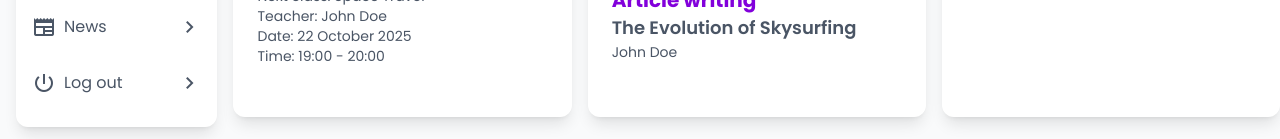
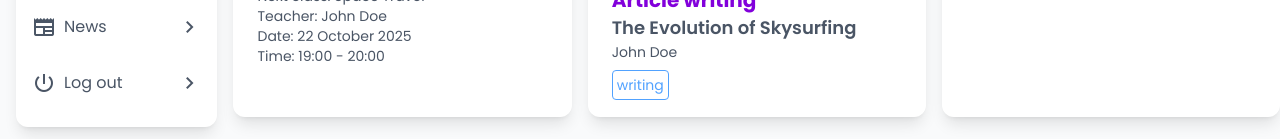
Before and after one commit to squarePotatoe/temp-speak, a Vue app: page / in a window 1280 px wide. Shown: the part 433-572 px from the top of the page. Built offline with nearby package versions, Linux system fonts and the light colour scheme.

Commit message:
homeview update

```diff
--- a/src/views/HomeView.vue
+++ b/src/views/HomeView.vue
@@ -1,6 +1,6 @@
 <template>
   <div>
-    <main class="container relative justify-between h-full max-w-6xl px-10 mx-auto xl:px-0 mt-5">
+    <main class="container relative justify-between h-[calc(100vh-74px)] max-w-6xl px-10 mx-auto xl:px-0 mt-5">
       <div class="flex flex-col mt-6 lg:flex-row gap-4 mb-6">
         <div
           class="flex-1 bg-indigo-100 border border-indigo-200 rounded-xl p-6 animate-fade-in"
@@ -61,15 +61,17 @@
               class="w-12 h-12 rounded-full"
             />
             <div>
-              <h2 class="text-lg font-semibold text-purple-700">
+               <h2 class="text-lg font-semibold text-purple-700">
                 Article writing
               </h2>
+
+
               <p class="text-lg font-semibold text-gray-600">
                 The Evolution of Skysurfing
               </p>
               <p class="text-sm text-gray-600">John Doe</p>
             </div>
-
+            <p class="tag max-w-fit">writing</p>
           </div>
         </RouterLink>
         <RouterLink
```
